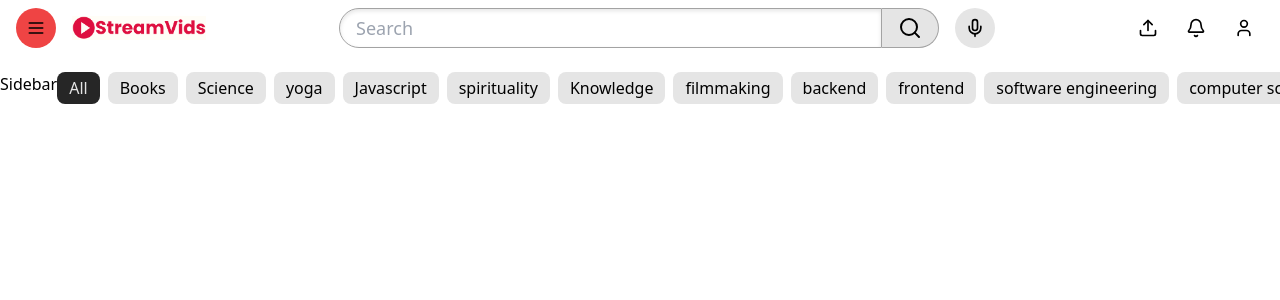
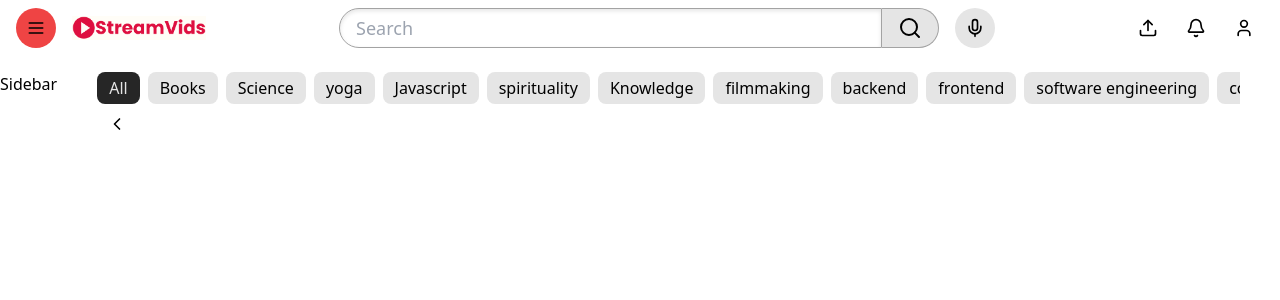
Before and after one commit to ArjunSemwal02/Stream-Vids, a React (Vite) app: page / in a window 1280 px wide. Shown: the top 300 px of the page. Built offline with nearby package versions, Linux system fonts and the light colour scheme.

Commit message:
added chevron left button to category list

```diff
--- a/src/App.tsx
+++ b/src/App.tsx
@@ -10,9 +10,12 @@ return <div className="max-h-screen flex flex-col">
   <PageHeader/>
   <div className="grid grid-cols-[auto,1fr] flex-grow-1 overflow-auto">
     <div className="">Sidebar</div>
-    <div className="sticky top-0 z-10 bg-white pb-2">
+    <div className="overflow-x-hidden px-10 pb-5">
+      <div className="sticky top-0 z-10 bg-white pb-2">
         <CategoryPills categories={categories} selectedCategory={selectedCategory} onSelect={setSelectedCategory}/>
     </div>
+    </div>
+
   </div>
 
 </div>
--- a/src/components/CategoryPills.tsx
+++ b/src/components/CategoryPills.tsx
@@ -1,3 +1,4 @@
+import { ChevronLeft } from "lucide-react";
 import { Button } from "./Button";
 
 type CategoryPillsProps = {
@@ -10,8 +11,19 @@ export function CategoryPills({ categories, selectedCategory, onSelect }: Catego
     return <div className="overflow-x-hidden relative">
         <div className="flex whitespace-nowrap gap-2 transition-transform w-[max-content]">
             {categories.map(category => (
-                <Button key={category} variant={selectedCategory === category? "dark" : "default"} className="py-1 px-3 rounded-lg whitespace-nowrap">{category}</Button>
+                <Button
+                key={category}
+                variant={selectedCategory === category? "dark" : "default"}
+                onClick={() => onSelect(category)}
+                className="py-1 px-3 rounded-lg whitespace-nowrap">
+                    {category}
+                </Button>
             ))}
+        </div>
+        <div>
+            <Button variant="ghost" size="icon" className="">
+                <ChevronLeft />
+            </Button>
         </div>
     </div>
 }
```
